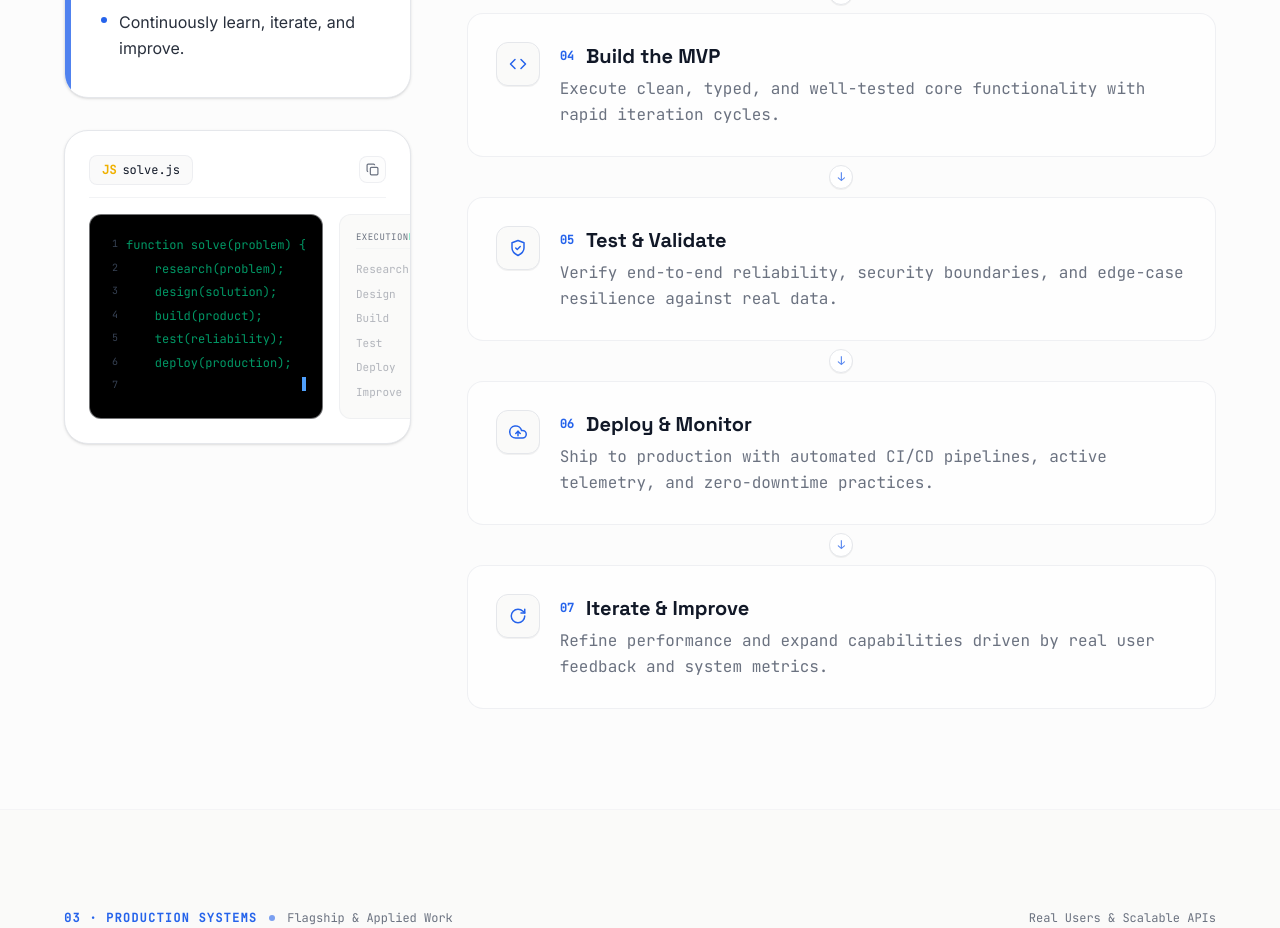
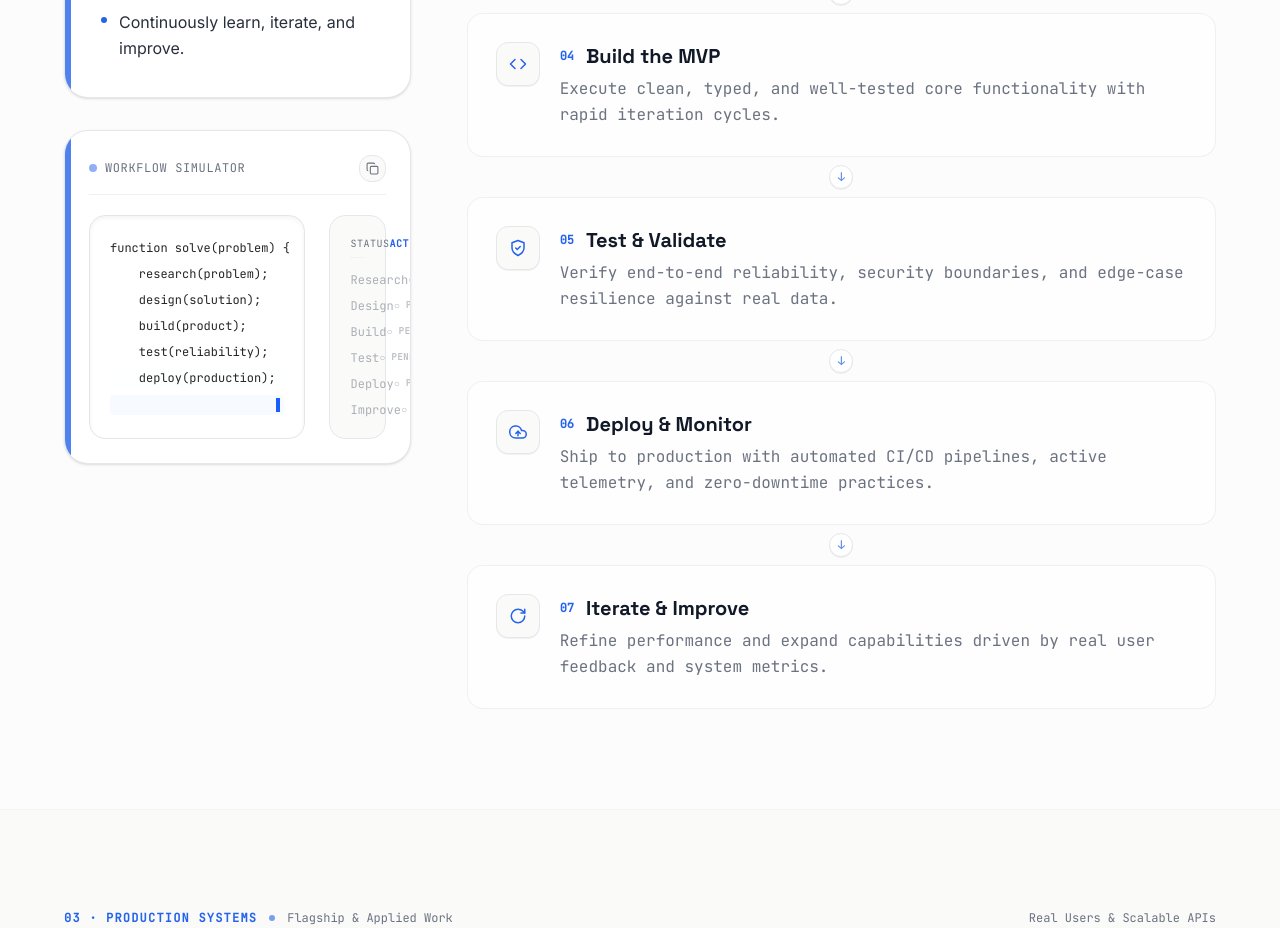
Before and after one commit to DhruvVawhle/dhruv-portfolio, a Next.js app: page / in a window 1280 px wide. Shown: the part 2240-3168 px from the top of the page. Built offline with nearby package versions, Linux system fonts and the light colour scheme.

Commit message:
style: refactor EngineeringExecutionCard to match Vercel/Linear design standards

```diff
--- a/src/components/ui/EngineeringExecutionCard.tsx
+++ b/src/components/ui/EngineeringExecutionCard.tsx
@@ -102,65 +102,71 @@ export default function EngineeringExecutionCard() {
   return (
     <div
       ref={containerRef}
-      className="p-5 sm:p-6 rounded-3xl bg-bg-surface border border-border-custom shadow-sm relative overflow-hidden group hover:border-accent/30 transition-all duration-300"
+      className="p-6 rounded-3xl bg-bg-surface border border-border-custom shadow-sm relative overflow-hidden group hover:border-accent/30 transition-all duration-300"
       aria-label="Engineering Workflow Simulator"
     >
-      {/* Visual top bar resembling a VS Code editor tab header */}
-      <div className="flex items-center justify-between mb-4 pb-3 border-b border-border-custom/50">
-        <div className="flex items-center gap-2.5">
-          <div className="flex items-center gap-1.5 px-3 py-1.5 bg-bg/85 rounded-lg border border-border-custom/60 font-mono text-[10px] sm:text-xs text-text-primary">
-            <span className="text-yellow-500 font-bold">JS</span>
-            <span>solve.js</span>
-          </div>
+      {/* Subtle brand indicator line to match design system */}
+      <div className="absolute top-0 left-0 bottom-0 w-1.5 bg-accent/80 rounded-l-3xl" />
+
+      {/* Header bar */}
+      <div className="flex items-center justify-between mb-5 pb-3 border-b border-border-custom/60">
+        <div className="flex items-center gap-2">
+          <span className="w-2 h-2 rounded-full bg-accent animate-pulse" />
+          <h4 className="font-mono text-[10px] sm:text-xs uppercase tracking-wider text-text-secondary">
+            Workflow Simulator
+          </h4>
         </div>
         <button
           type="button"
           onClick={handleCopy}
-          className="p-1.5 rounded-lg border border-border-custom/60 bg-bg/40 hover:bg-foreground/5 text-text-secondary hover:text-text-primary transition-all cursor-pointer focus-visible:outline-2 focus-visible:outline-accent"
+          className="p-1.5 rounded-xl border border-border-custom bg-bg hover:bg-foreground/5 text-text-secondary hover:text-text-primary transition-all cursor-pointer focus-visible:outline-2 focus-visible:outline-accent"
           aria-label="Copy code block"
         >
-          <svg width="13" height="13" viewBox="0 0 24 24" fill="none" stroke="currentColor" strokeWidth="2.2">
+          <svg width="13" height="13" viewBox="0 0 24 24" fill="none" stroke="currentColor" strokeWidth="2">
             <rect width="14" height="14" x="8" y="8" rx="2" ry="2" />
             <path d="M4 16c-1.1 0-2-.9-2-2V4c0-1.1.9-2 2-2h10c1.1 0 2 .9 2 2" />
           </svg>
         </button>
       </div>
 
-      {/* Grid: Responsive Stacking layout */}
-      <div className="flex flex-col lg:flex-row gap-4 items-stretch">
+      {/* Premium Vercel/Linear CSS Grid Split Layout */}
+      <div className="grid grid-cols-1 lg:grid-cols-4 gap-6 items-stretch">
 
-        {/* Editor Screen Code Area (Left/Top) */}
-        <div className="flex-1 p-4 rounded-xl bg-black border border-border-custom/50 font-mono text-[11px] sm:text-xs leading-relaxed relative min-h-[175px] flex flex-col justify-center">
-          <div className="space-y-1 select-none">
+        {/* Premium Light Code Editor (Left 75% on desktop / lg:col-span-3) */}
+        <div className="lg:col-span-3 p-5 rounded-2xl bg-white text-neutral-900 shadow-inner font-mono text-[11px] sm:text-xs leading-relaxed relative min-h-[175px] flex flex-col justify-center border border-neutral-200">
+          <div className="space-y-1.5 select-none">
             {typedLines.map((line, idx) => {
-              let lineClass = "text-text-secondary/50"; // Muted future
+              // Minimal syntax coloring for light editor
+              let lineClass = "text-neutral-400"; // Muted future
+              let lineBg = "bg-transparent";
 
               if (phase === "typing") {
-                if (idx === currentLineIndex) lineClass = "text-blue-400 font-semibold";
-                else if (idx < currentLineIndex) lineClass = "text-emerald-500/80";
+                if (idx === currentLineIndex) {
+                  lineClass = "text-blue-600 font-semibold";
+                  lineBg = "bg-blue-50/50 rounded px-1";
+                }
+                else if (idx < currentLineIndex) lineClass = "text-neutral-800";
               } else {
                 if (idx === 0 || idx === CODE_LINES.length - 1) {
-                  lineClass = "text-text-primary/70";
+                  lineClass = "text-neutral-500";
                 } else if (idx === activeExecutionIndex) {
-                  lineClass = "text-blue-400 font-bold";
+                  lineClass = "text-blue-600 font-bold";
+                  lineBg = "bg-blue-50 rounded px-1";
                 } else if (idx < activeExecutionIndex || phase === "completed") {
-                  lineClass = "text-emerald-400";
+                  lineClass = "text-emerald-600 font-semibold";
+                  lineBg = "bg-emerald-50/40 rounded px-1";
                 }
               }
 
               const isCurrentTypingLine = phase === "typing" && idx === currentLineIndex;
 
               return (
-                <div key={idx} className="flex items-start min-h-[18px]">
-                  {/* VS Code Line Number */}
-                  <span className="text-[10px] text-gray-700 w-5 inline-block select-none text-right pr-2">
-                    {idx + 1}
-                  </span>
+                <div key={idx} className={`flex items-center min-h-[20px] transition-colors duration-200 ${lineBg}`}>
                   <span className={`${lineClass} whitespace-pre flex-1`}>
                     {line}
                   </span>
                   {isCurrentTypingLine && (
-                    <span className="w-1 h-3.5 bg-blue-400 ml-0.5 animate-pulse inline-block align-middle" />
+                    <span className="w-1 h-3.5 bg-blue-600 ml-0.5 animate-pulse inline-block" />
                   )}
                 </div>
               );
@@ -168,51 +174,46 @@ export default function EngineeringExecutionCard() {
           </div>
         </div>
 
-        {/* Execution Monitor Area (Right/Bottom) */}
-        <div className="w-full lg:w-44 p-4 rounded-xl bg-bg border border-border-custom/50 flex flex-col justify-between">
+        {/* Premium Side Execution Panel (Right 25% on desktop / lg:col-span-1) */}
+        <div className="lg:col-span-1 p-5 rounded-2xl bg-bg border border-border-custom flex flex-col justify-between min-h-[150px]">
           <div>
-            <div className="font-mono text-[9px] text-text-secondary uppercase tracking-wider mb-2.5 border-b border-border-custom/30 pb-1 flex justify-between">
-              <span>Execution</span>
-              <span className="text-emerald-400 font-bold">
-                {phase === "completed" ? "SUCCESS" : "RUNNING"}
+            <div className="font-mono text-[9px] sm:text-[10px] text-text-secondary uppercase tracking-wider mb-3.5 border-b border-border-custom/40 pb-1.5 flex justify-between">
+              <span>Status</span>
+              <span className="text-accent font-bold">
+                {phase === "completed" ? "FINISHED" : "ACTIVE"}
               </span>
             </div>
 
-            <div className="space-y-1 font-mono text-[10px] sm:text-[11px]">
+            <div className="space-y-2.5 font-mono text-[11px] sm:text-xs">
               {TASKS.map((task) => {
                 const associatedLineIndex = CODE_LINES.findIndex((line) => line.includes(task.toLowerCase()));
-                let statusIcon = " ";
-                let colorClass = "text-text-secondary/50";
-                let isAnimating = false;
+
+                let stateText = "Pending";
+                let stateSymbol = "○";
+                let colorClass = "text-text-secondary/55";
 
                 if (phase === "executing") {
                   if (associatedLineIndex === activeExecutionIndex) {
-                    statusIcon = "▶";
+                    stateSymbol = "⟳";
+                    stateText = "Running";
                     colorClass = "text-blue-400 font-bold";
-                    isAnimating = true;
                   } else if (associatedLineIndex < activeExecutionIndex) {
-                    statusIcon = "✓";
-                    colorClass = "text-emerald-400";
+                    stateSymbol = "✓";
+                    stateText = "Completed";
+                    colorClass = "text-emerald-500 font-semibold";
                   }
                 } else if (phase === "completed") {
-                  statusIcon = "✓";
-                  colorClass = "text-emerald-400";
+                  stateSymbol = "✓";
+                  stateText = "Completed";
+                  colorClass = "text-emerald-500 font-semibold";
                 }
 
                 return (
-                  <div key={task} className={`flex items-center justify-between py-0.5 ${colorClass}`}>
+                  <div key={task} className={`flex items-center justify-between ${colorClass}`}>
                     <span>{task}</span>
-                    <span className="w-4 flex items-center justify-center font-bold">
-                      {isAnimating ? (
-                        <motion.span
-                          animate={{ scale: [1, 1.2, 1] }}
-                          transition={{ repeat: Infinity, duration: 0.6 }}
-                        >
-                          {statusIcon}
-                        </motion.span>
-                      ) : (
-                        statusIcon
-                      )}
+                    <span className="text-[10px] flex items-center gap-1.5">
+                      <span className={stateSymbol === "⟳" ? "animate-spin inline-block" : ""}>{stateSymbol}</span>
+                      <span className="text-[9px] uppercase tracking-wider font-semibold opacity-80">{stateText}</span>
                     </span>
                   </div>
                 );
```
